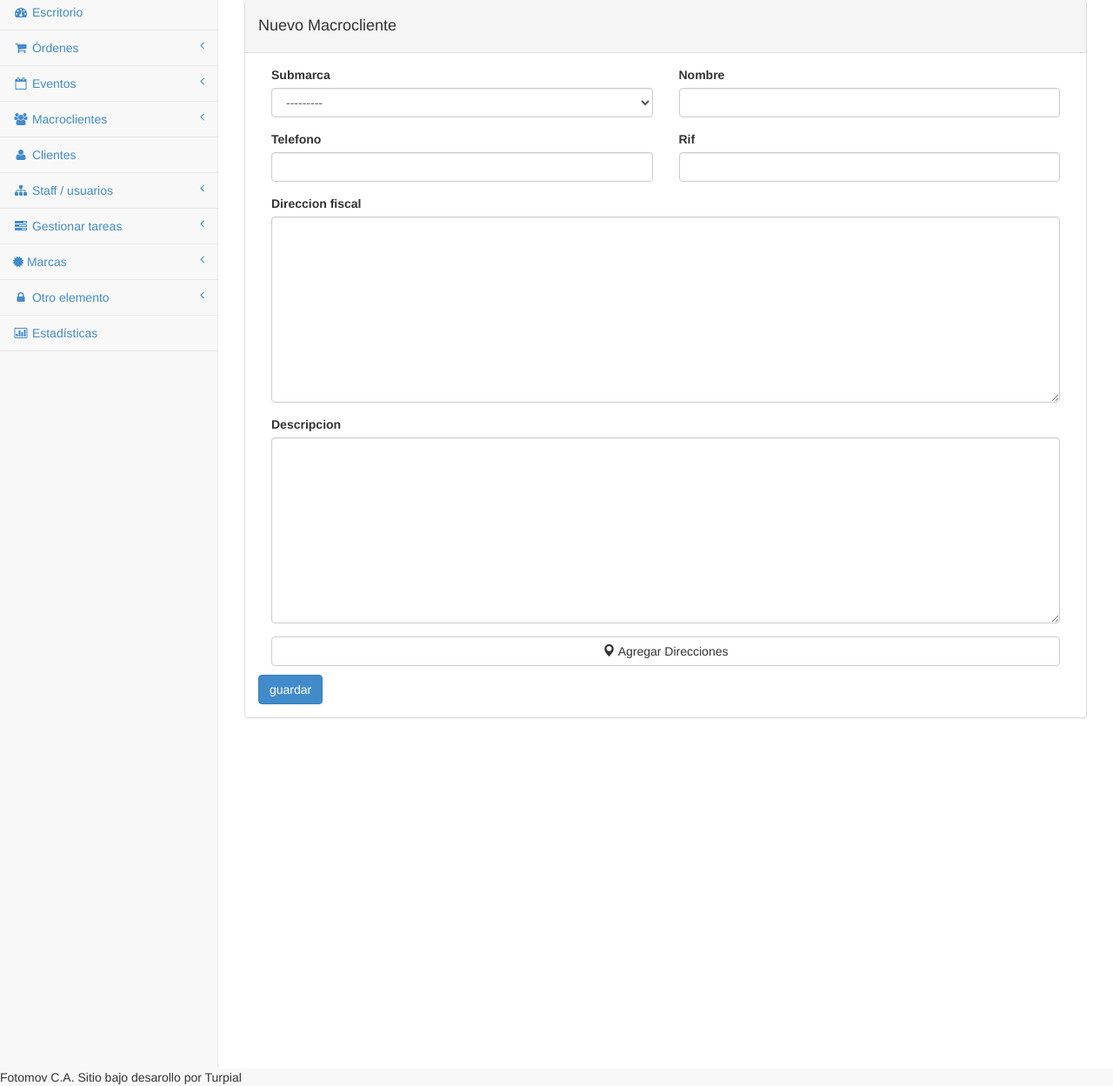
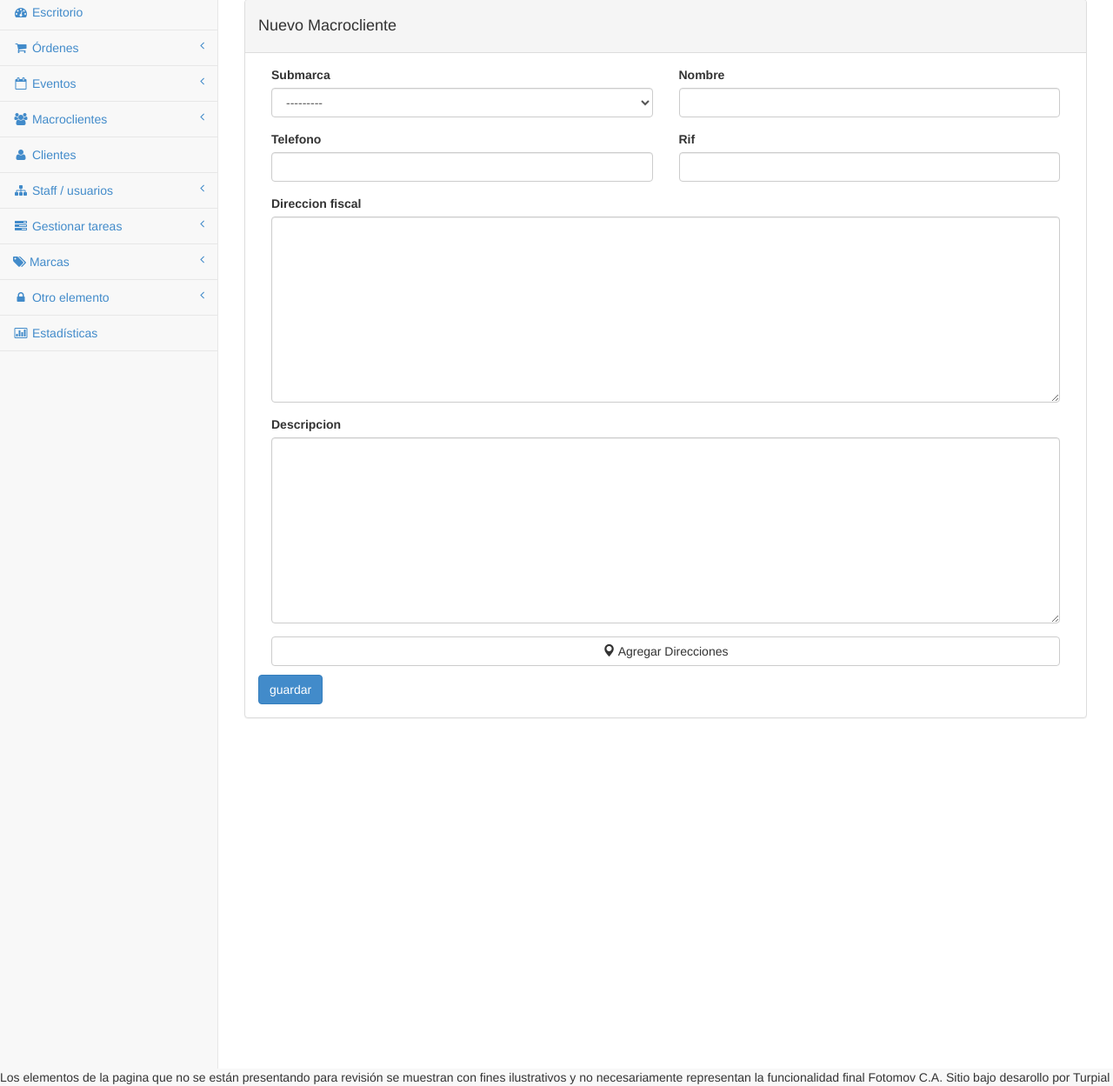
Before and after one commit to NestorBracho/fotomov_old, a Django app: page /nuevo_macrocliente/ in a window 1280 px wide. Shown: the part 122-1371 px from the top of the page at 87% size. Run offline with Django 3.2, Linux system fonts and the light colour scheme; data that the repository does not hold is empty; some libraries are stand-ins or nearby versions.

Commit message:
Menú cambiado

```diff
--- a/fotomov/templates/admin.html
+++ b/fotomov/templates/admin.html
@@ -272,7 +272,7 @@
                         <!-- /.nav-second-level -->
                     </li>
                     <li>
-                        <a href="#"><i class="fa fa-certificate"></i> Marcas<span class="fa arrow"></span></a>
+                        <a href="#"><i class="fa fa-tags"></i> Marcas<span class="fa arrow"></span></a>
                         <ul class="nav nav-second-level">
                             <li>
                                 <a href="/listar_marcas/0">Listar Marcas</a>
@@ -340,6 +340,7 @@
         </div>
         <!-- /#page-wrapper -->
 		<footer>
+			Los elementos de la pagina que no se están presentando para revisión se muestran con fines ilustrativos y no necesariamente representan la funcionalidad final
 			Fotomov C.A.
 			Sitio bajo desarollo
 			por Turpial
```
